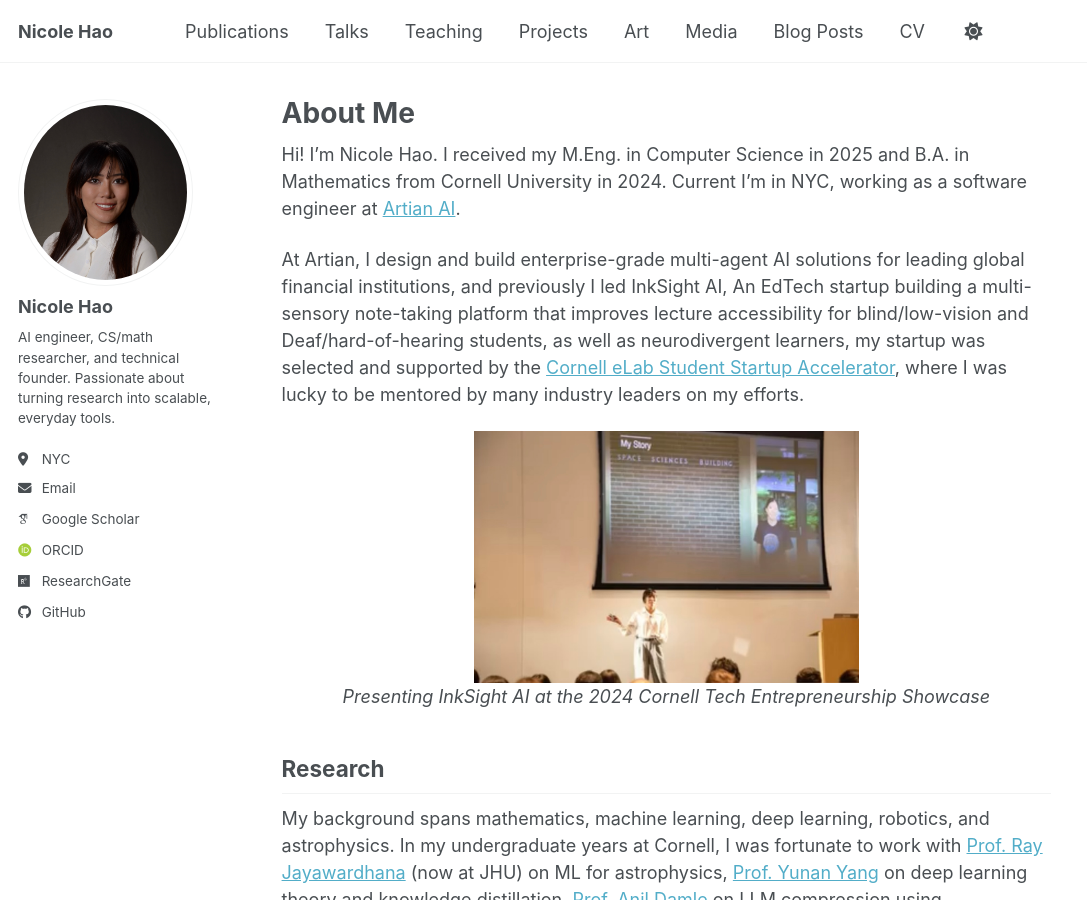
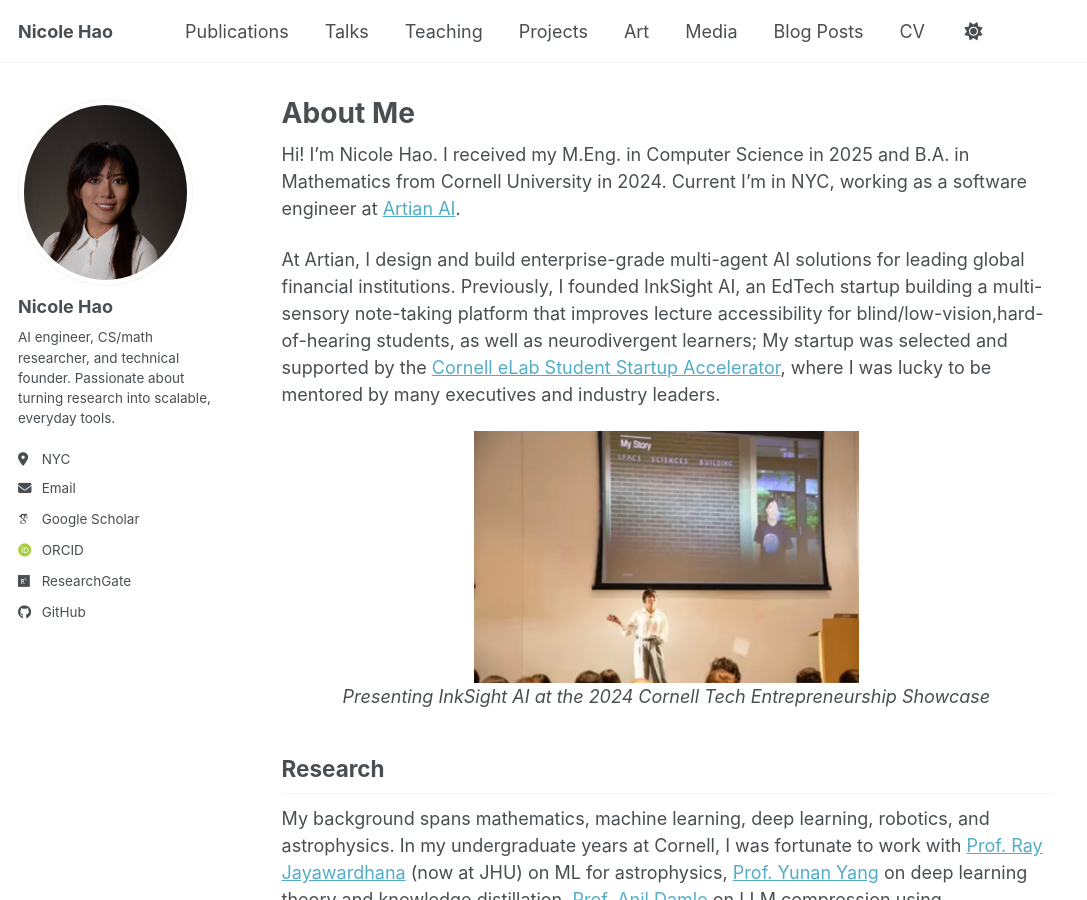
Before and after one commit to nicolehao34/nicolehao34.github.io, a Jekyll site: the page built from _pages/about.md, in a window 1280 px wide and 900 px high. Shown: the whole window, without its empty margins (0-1087 px from the left). Built offline with Jekyll 4.4.1, drawn with Linux system fonts in a browser that asks for light colours; some web fonts are replaced; a script bundle is joined from its source files by our own code; library files that are not in the unit come from our copies.

Commit message:
Fix wording of experience section

```diff
--- a/_pages/about.md
+++ b/_pages/about.md
@@ -8,7 +8,10 @@ redirect_from:
 ---
 Hi! I’m Nicole Hao. I received my M.Eng. in Computer Science in 2025 and B.A. in Mathematics from Cornell University in 2024. Current I'm in NYC, working as a software engineer at [Artian AI](https://artian.ai).
 
-At Artian, I design and build enterprise-grade multi-agent AI solutions for leading global financial institutions, and previously I led InkSight AI, An EdTech startup building a multi-sensory note-taking platform that improves lecture accessibility for blind/low-vision and Deaf/hard-of-hearing students, as well as neurodivergent learners, my startup was selected and supported by the [Cornell eLab Student Startup Accelerator](https://eship.cornell.edu/elab/), where I was lucky to be mentored by many industry leaders on my efforts.
+At Artian, I design and build enterprise-grade multi-agent AI solutions for leading global financial institutions. Previously, I founded InkSight AI, an EdTech startup building a multi-sensory note-taking platform that improves lecture accessibility for blind/low-vision,hard-of-hearing students, as well as neurodivergent learners;
+My
+startup was selected and supported by the [Cornell eLab Student Startup Accelerator](https://eship.cornell.edu/elab/), where I was lucky to be mentored by many executives and
+industry leaders.
 
 <p align="center">
   <img src="/images/pitch.jpg" alt="Cornell Tech Entrepreneurship Showcase, InkSight: Empowering All Learners with AI" width="50%"><br>
```
